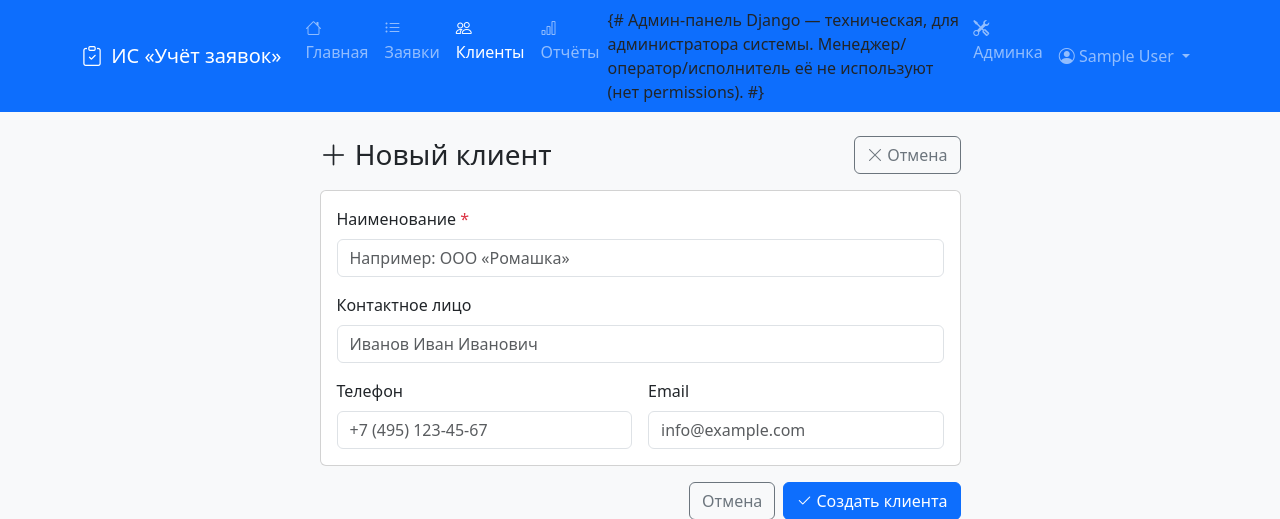
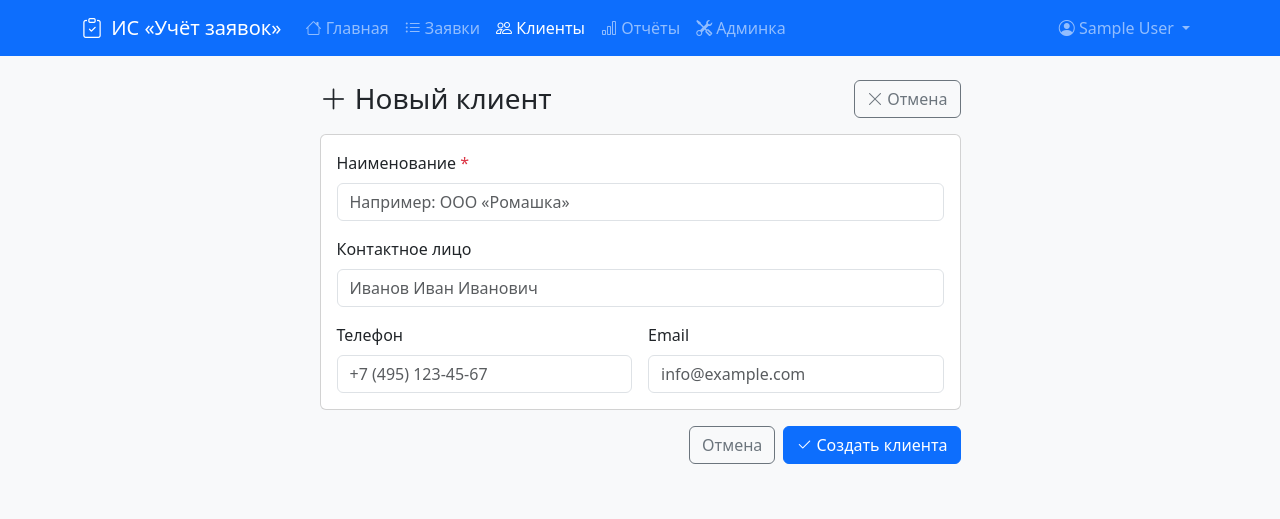
Before and after one commit to makkawelli/-, a Django app: page /clients/new/ in a window 1280 px wide. Shown: the top 519 px of the page. Run offline with Django 5.2, Linux system fonts and the light colour scheme; the visitor is signed in with stand-in values (Sample User, id 1).

Commit message:
chore: remove redundant comment about Django admin in base.html

```diff
--- a/app/templates/base.html
+++ b/app/templates/base.html
@@ -67,8 +67,6 @@
                                 </a>
                             </li>
                         {% endif %}
-                        {# Админ-панель Django — техническая, для администратора системы.
-                           Менеджер/оператор/исполнитель её не используют (нет permissions). #}
                         {% if user.is_superuser %}
                             <li class="nav-item">
                                 <a class="nav-link" href="/admin/" target="_blank">
```
